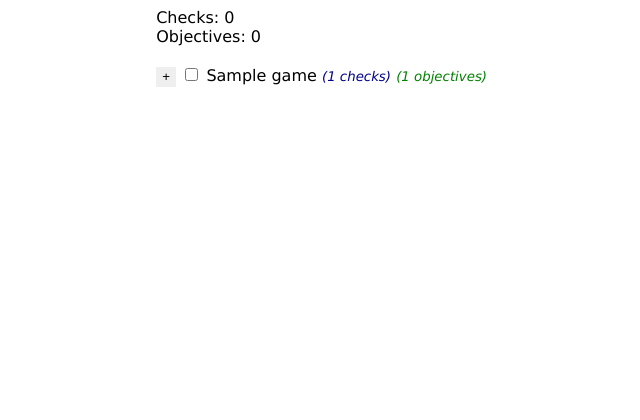
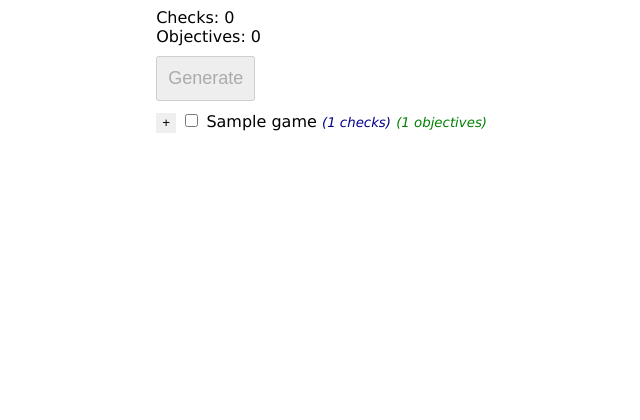
Before and after one commit to wcolding/multibingo, a Flask app: template src/templates/App.html in a window 1280 px wide. Shown: the top 420 px of the page, without its empty margins (231-871 px from the left). Before the commit the page ends 87 px from the top, so only its background shows below. Run offline with Flask 3, Linux system fonts and the light colour scheme; the template is opened without the code that fills it: most values are stand-ins (such as "Sample title", 1, 10 or a date in 2020); parts of the project's set-up code (start-up, migrations or seed data) failed here and were passed over.

Commit message:
Add (nonfunctional) generate button

```diff
--- a/src/static/App.css
+++ b/src/static/App.css
@@ -32,6 +32,13 @@ body {
     width: 25%;
 }
 
+.genButton {
+    padding: 10px;
+    margin-top: 10px;
+    margin-bottom: 10px;
+    font-size: large;
+}
+
 .checksCount {
     display: inline;
     font-size: smaller;
--- a/src/static/App.js
+++ b/src/static/App.js
@@ -54,9 +54,8 @@ function updateCounterDisplay() {
     objsCounter.innerHTML = `Objectives: ${objectivesList.length}`;
     setColor(checksCounter, selectCounter, randoCount);
     let enoughObjectives = setColor(objsCounter, objectivesList.length, randoCount);
-    if (enoughObjectives) {
-        // Todo: Enable generation
-    }
+    let generateButton = document.getElementById("generateButton");
+    generateButton.disabled = !enoughObjectives;
 }
 
 function setColor(object, counter, required) {
--- a/src/templates/App.html
+++ b/src/templates/App.html
@@ -12,6 +12,7 @@
             <div class="counterSection">
                 <div class="checksCounter">Checks: 0</div>
                 <div class="objsCounter">Objectives: 0</div>
+                <button class="genButton" id="generateButton" disabled>Generate</button>
                 <br>
             </div>
 
```
